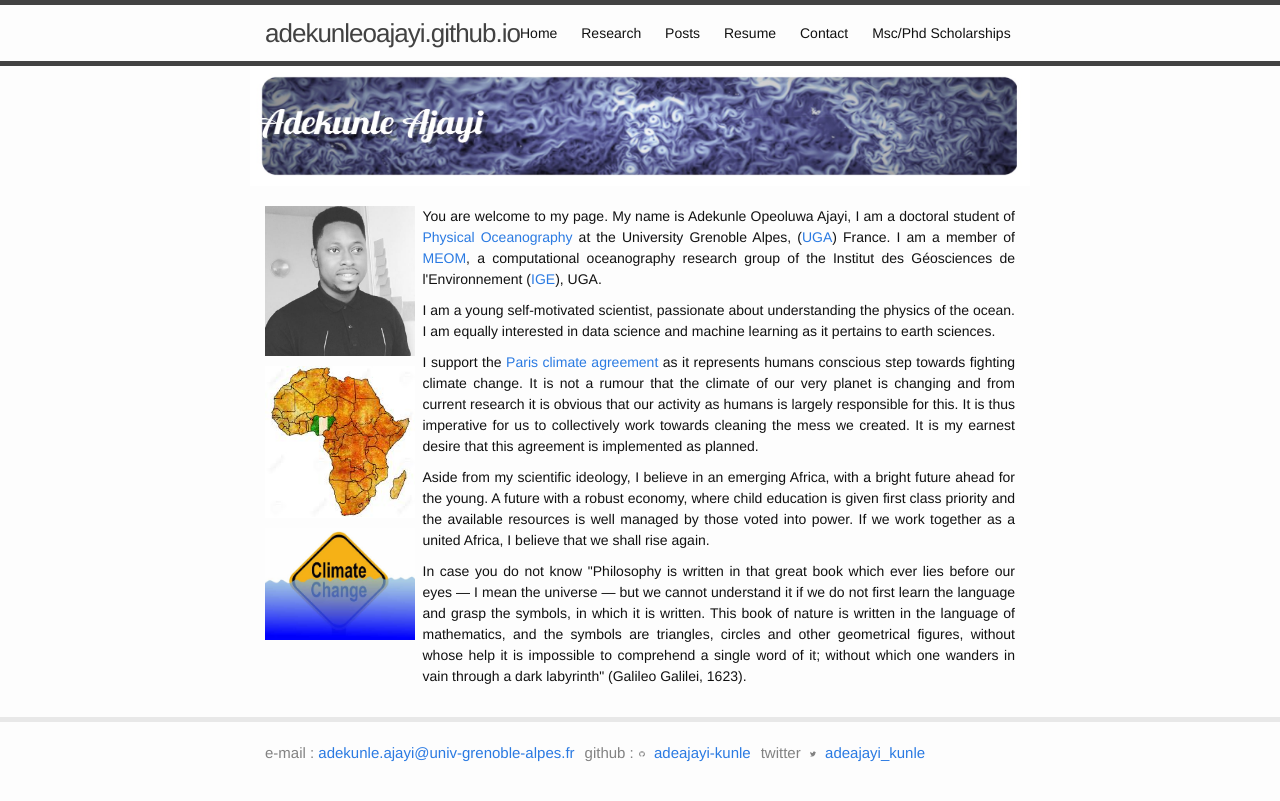
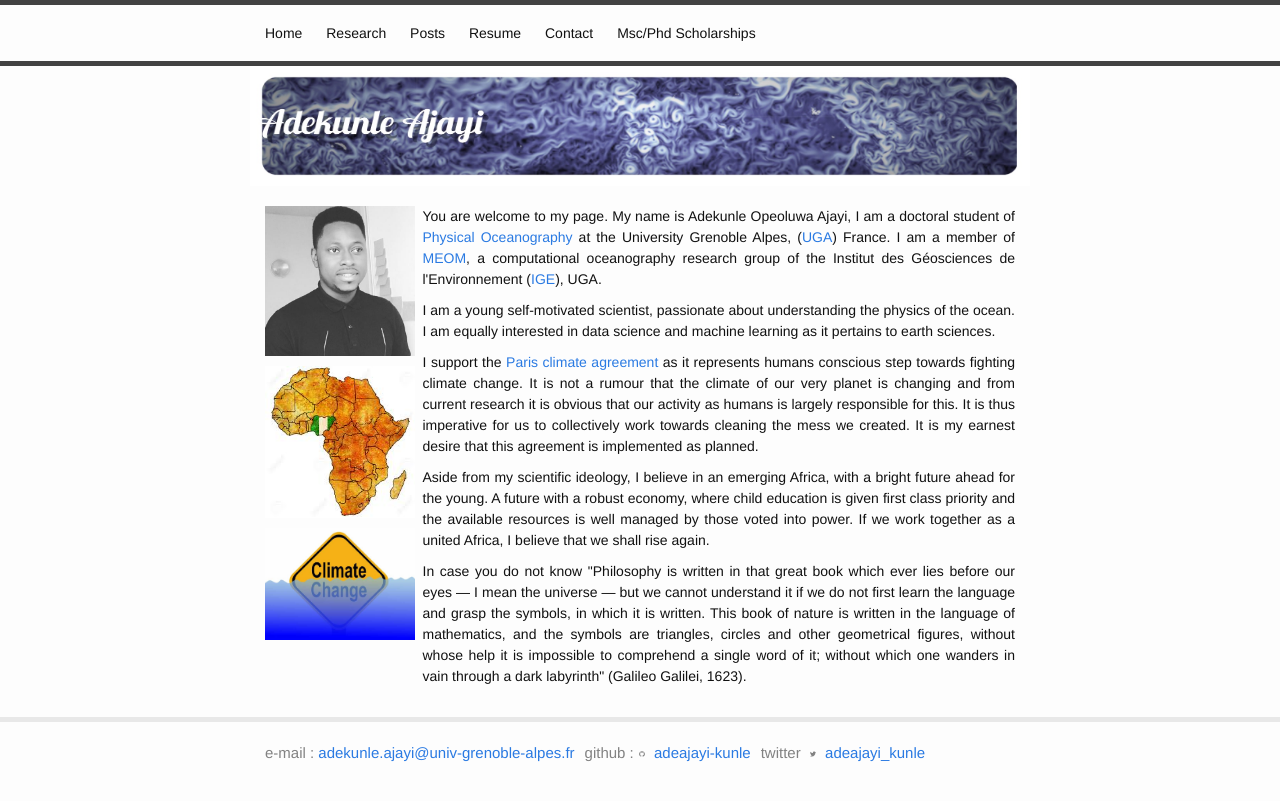
Before and after one commit to adekunleoajayi/adekunleoajayi.github.io, a Jekyll site: the page built from index.md, in a window 1280 px wide. Shown: the top 801 px of the page. Built offline with Jekyll 4.4.1, drawn with Linux system fonts in a browser that asks for light colours.

Commit message:
remove title in header

```diff
--- a/_includes/header.html
+++ b/_includes/header.html
@@ -1,8 +1,6 @@
 <header class="site-header">
 
   <div class="wrapper">
-
-    <a class="site-title" href="{{ site.baseurl }}/">{{ site.title }}</a>
 
     <nav class="site-nav">
       <a href="#" class="menu-icon">
```
